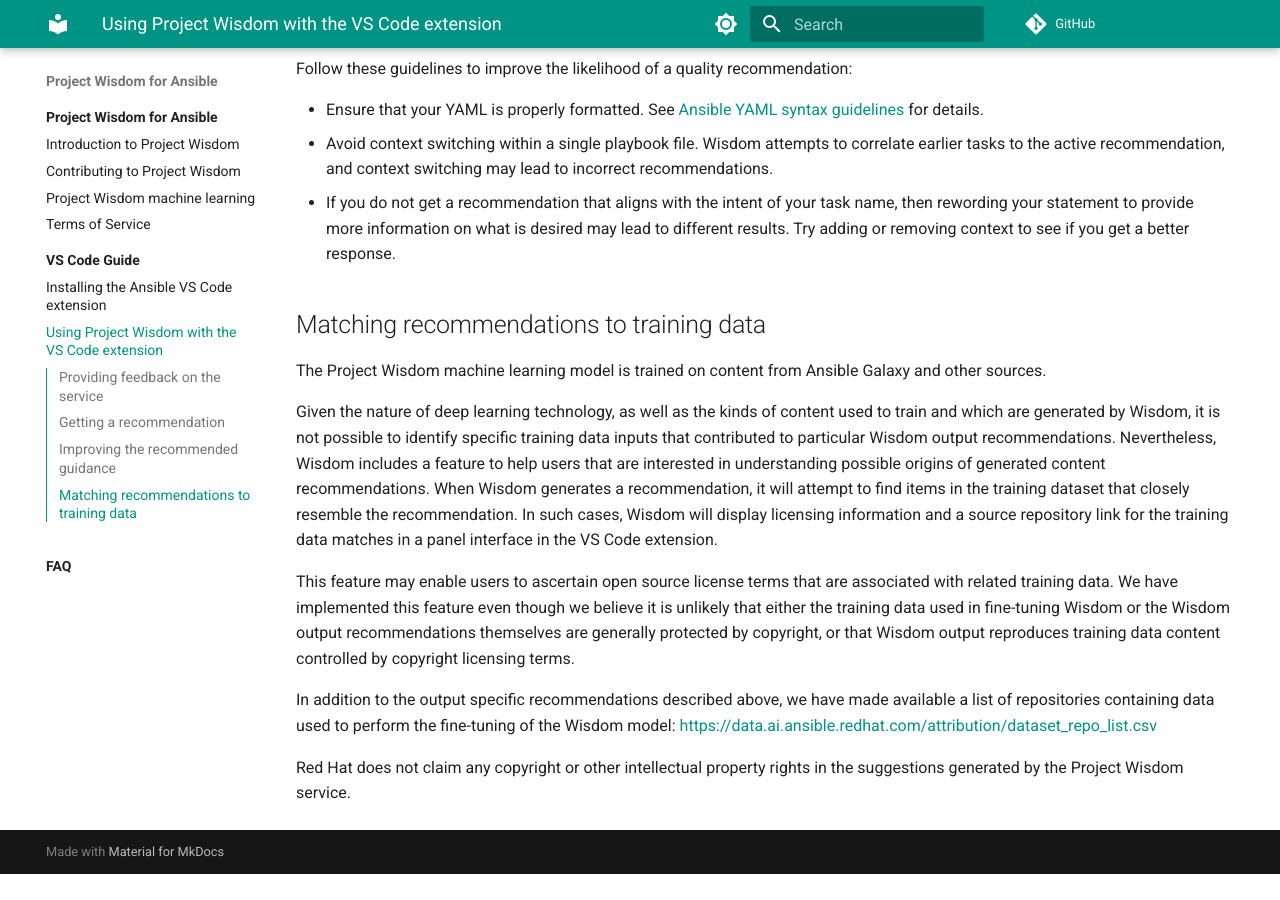
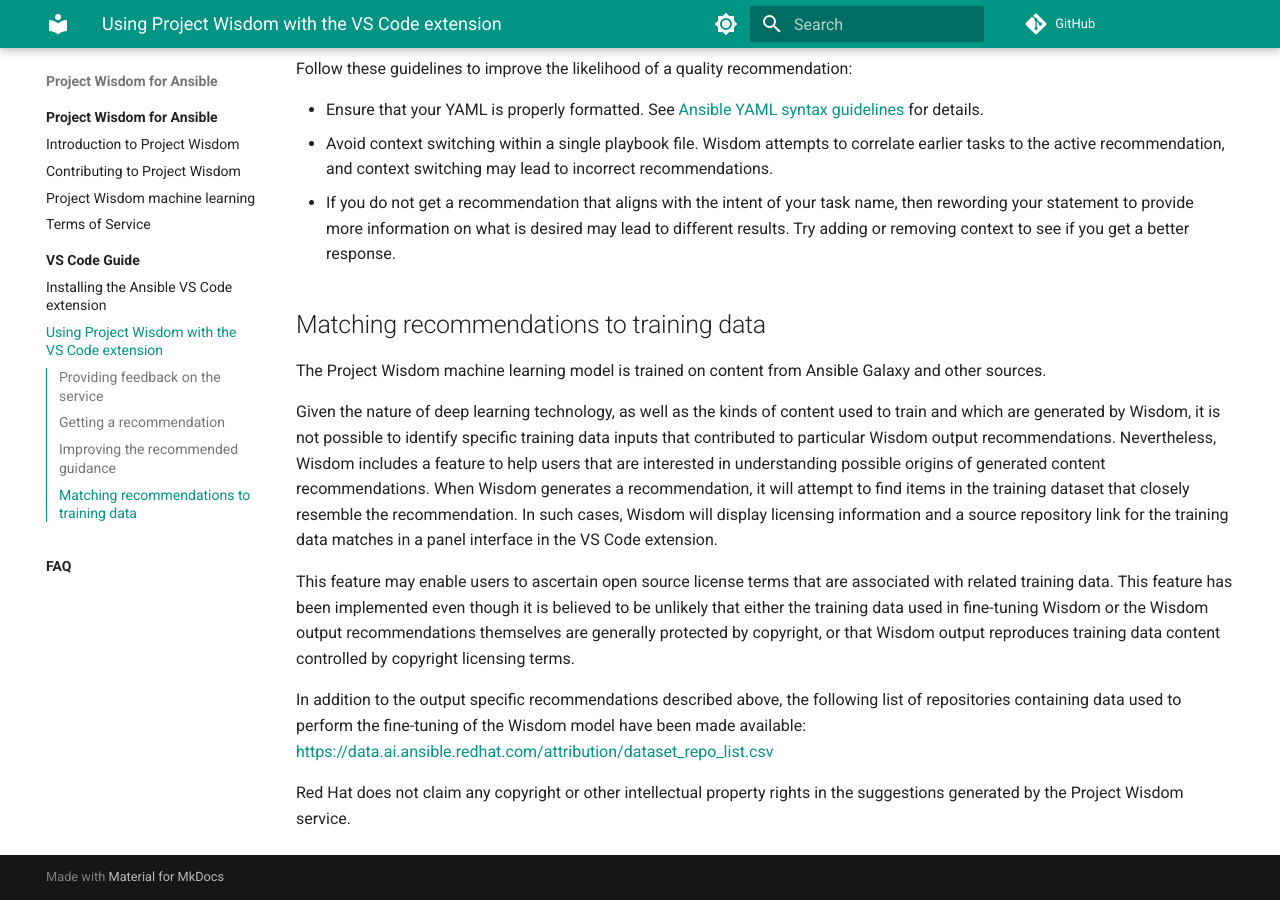
Before and after one commit to ansible/ansible-lightspeed, an MkDocs documentation site: the page built from docs/vscode_guide/using_vs.md, in a window 1280 px wide and 900 px high, scrolled down 1216 px. Built offline with MkDocs 1.6.1 and Material for MkDocs 9.7.7, drawn with Linux system fonts in a browser that asks for light colours; comment, search, counter and statistics services are not loaded; before the commit the page ends 2090 px from its top, so only the background shows below that.

Commit message:
Update using_vs.md

```diff
--- a/docs/vscode_guide/using_vs.md
+++ b/docs/vscode_guide/using_vs.md
@@ -40,9 +40,9 @@ The Project Wisdom machine learning model is trained on content from Ansible Gal
 
 Given the nature of deep learning technology, as well as the kinds of content used to train and which are generated by Wisdom, it is not possible to identify specific training data inputs that contributed to particular Wisdom output recommendations. Nevertheless, Wisdom includes a feature to help users that are interested in understanding possible origins of generated content recommendations. When Wisdom generates a recommendation, it will attempt to find items in the training dataset that closely resemble the recommendation. In such cases, Wisdom will display licensing information and a source repository link for the training data matches in a panel interface in the VS Code extension.
 
-This feature may enable users to ascertain open source license terms that are associated with related training data. We have implemented this feature even though we believe it is unlikely that either the training data used in fine-tuning Wisdom or the Wisdom output recommendations themselves are generally protected by copyright, or that Wisdom output reproduces training data content controlled by copyright licensing terms.
+This feature may enable users to ascertain open source license terms that are associated with related training data. This feature has been implemented even though it is believed to be unlikely that either the training data used in fine-tuning Wisdom or the Wisdom output recommendations themselves are generally protected by copyright, or that Wisdom output reproduces training data content controlled by copyright licensing terms.
 
-In addition to the output specific recommendations described above, we have made available a list of repositories containing data used to perform the fine-tuning of the Wisdom model: [https://data.ai.ansible.redhat.com/attribution/dataset_repo_list.csv][dataset-list]
+In addition to the output specific recommendations described above, the following list of repositories containing data used to perform the fine-tuning of the Wisdom model have been made available: [https://data.ai.ansible.redhat.com/attribution/dataset_repo_list.csv][dataset-list]
 
 Red Hat does not claim any copyright or other intellectual property rights in the suggestions generated by the Project Wisdom service.
 
```
